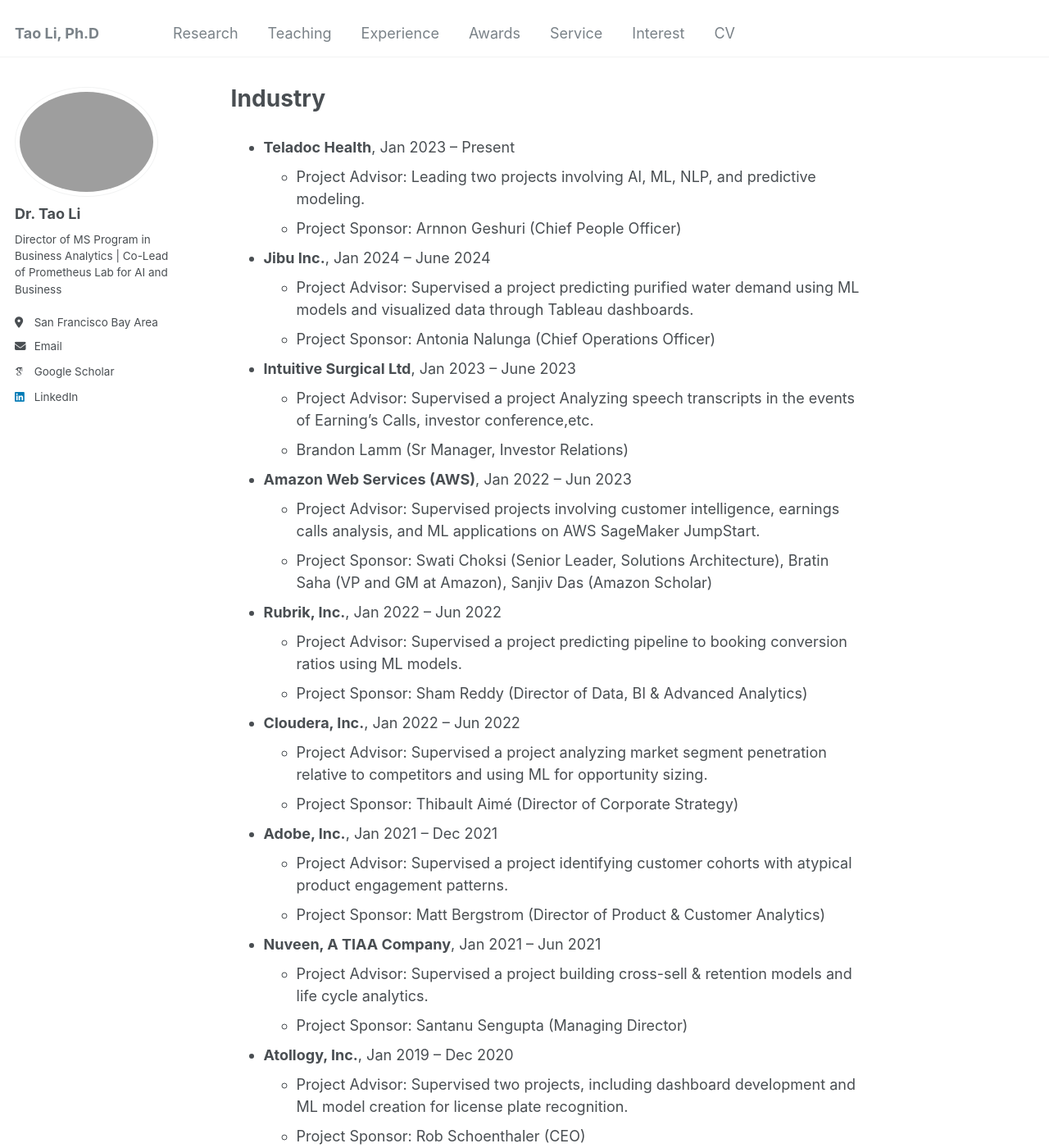
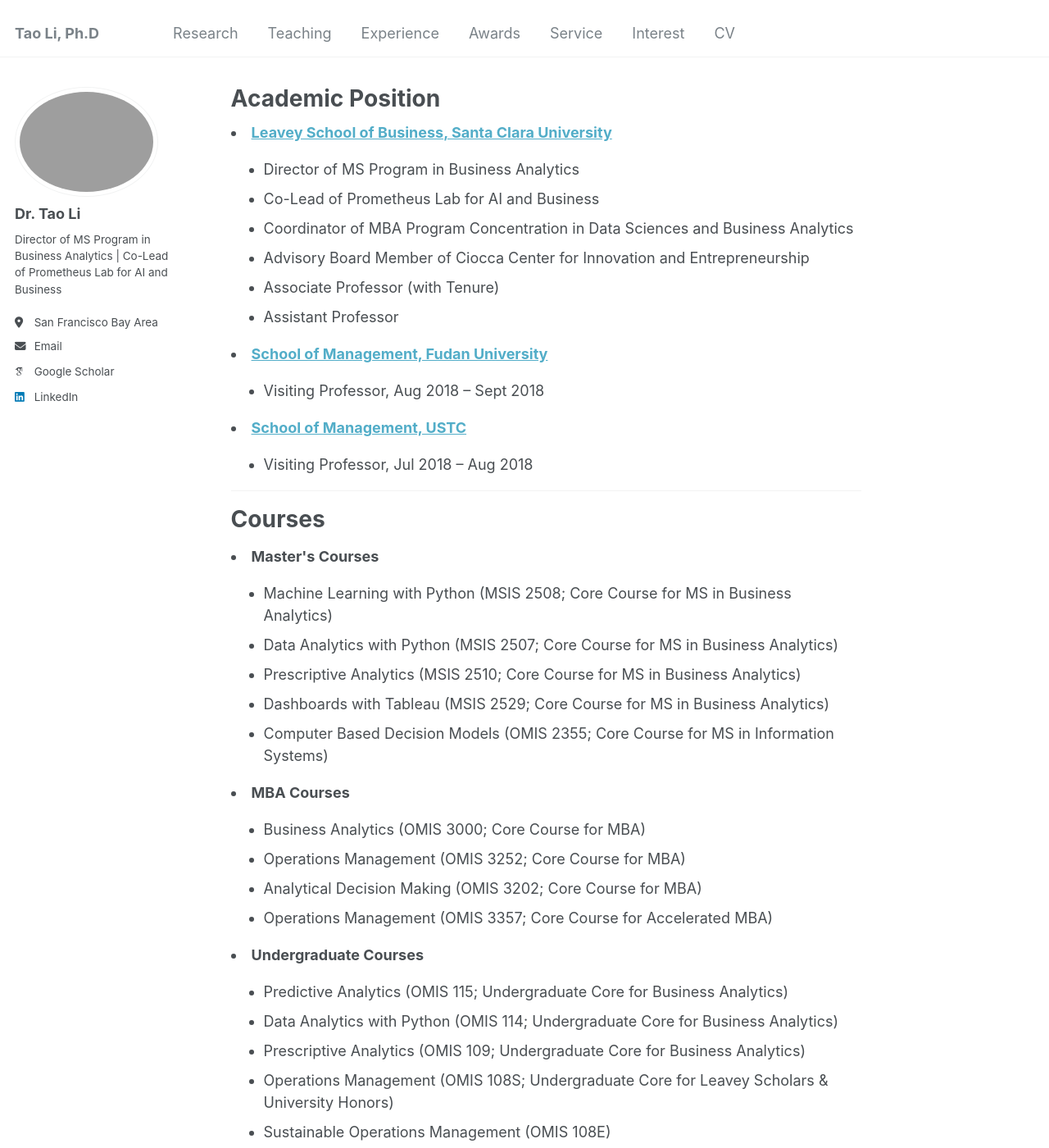
Before and after one commit to Prof-TaoLi/Homepage, a Jekyll site: the page built from _pages/teaching.md, in a window 1280 px wide and 1400 px high. Shown: the whole window at 82% size. Built offline with Jekyll 4.4.1, drawn with Linux system fonts in a browser that asks for light colours; some web fonts are replaced; some of the changed text lies outside the part shown.

Commit message:
Update teaching.md

```diff
--- a/_pages/teaching.md
+++ b/_pages/teaching.md
@@ -1,72 +1,64 @@
 ---
-permalink: /industry/
-title: "Industry"
+permalink: /teaching/
 author_profile: true
+title: Academic Position
 ---
-
-<ul>
-  <li><strong>Teladoc Health</strong>, Jan 2023 – Present
-    <ul>
-      <li>Project Advisor: Leading two projects involving AI, ML, NLP, and predictive modeling.</li>
-      <li>Project Sponsor: Arnnon Geshuri (Chief People Officer)</li>
-    </ul>
-  </li>
+  <li><strong><a href="https://www.scu.edu/business/">Leavey School of Business, Santa Clara University</a></strong></li>
+  <ul>
+    <li>Director of MS Program in Business Analytics</li>
+    <li>Co-Lead of Prometheus Lab for AI and Business</li>
+    <li>Coordinator of MBA Program Concentration in Data Sciences and Business Analytics</li>
+    <li>Advisory Board Member of Ciocca Center for Innovation and Entrepreneurship</li>
+    <li>Associate Professor (with Tenure)</li>
+    <li>Assistant Professor</li>
+  </ul>
 
 
-  <li><strong>Jibu Inc.</strong>, Jan 2024 – June 2024
-    <ul>
-      <li>Project Advisor: Supervised a project predicting purified water demand using ML models and visualized data through Tableau dashboards.</li>
-      <li>Project Sponsor: Antonia Nalunga (Chief Operations Officer)</li>
-    </ul>
-  </li>
 
-  <li><strong>Intuitive Surgical Ltd</strong>, Jan 2023 – June 2023
-    <ul>
-      <li>Project Advisor: Supervised a project Analyzing speech transcripts in the events of Earning’s Calls,
-investor conference,etc.</li>
-      <li>Brandon Lamm (Sr Manager, Investor Relations)</li>
-    </ul>
-  </li>
+  <li><strong><a href="https://www.fdsm.fudan.edu.cn/en/">School of Management, Fudan University</a></strong></li>
+  <ul>
+    <li>Visiting Professor, Aug 2018 – Sept 2018</li>
+  </ul>
 
-  <li><strong>Amazon Web Services (AWS)</strong>, Jan 2022 – Jun 2023
-    <ul>
-      <li>Project Advisor: Supervised projects involving customer intelligence, earnings calls analysis, and ML applications on AWS SageMaker JumpStart.</li>
-      <li>Project Sponsor: Swati Choksi (Senior Leader, Solutions Architecture), Bratin Saha (VP and GM at Amazon), Sanjiv Das (Amazon Scholar)</li>
-    </ul>
-  </li>
 
-  <li><strong>Rubrik, Inc.</strong>, Jan 2022 – Jun 2022
-    <ul>
-      <li>Project Advisor: Supervised a project predicting pipeline to booking conversion ratios using ML models.</li>
-      <li>Project Sponsor: Sham Reddy (Director of Data, BI & Advanced Analytics)</li>
-    </ul>
-  </li>
 
-  <li><strong>Cloudera, Inc.</strong>, Jan 2022 – Jun 2022
-    <ul>
-      <li>Project Advisor: Supervised a project analyzing market segment penetration relative to competitors and using ML for opportunity sizing.</li>
-      <li>Project Sponsor: Thibault Aimé (Director of Corporate Strategy)</li>
-    </ul>
-  </li>
+  <li><strong><a href="https://en.business.ustc.edu.cn/main.htm">School of Management, USTC</a></strong></li>
+  <ul>
+    <li>Visiting Professor, Jul 2018 – Aug 2018</li>
+  </ul>
 
-  <li><strong>Adobe, Inc.</strong>, Jan 2021 – Dec 2021
-    <ul>
-      <li>Project Advisor: Supervised a project identifying customer cohorts with atypical product engagement patterns.</li>
-      <li>Project Sponsor: Matt Bergstrom (Director of Product & Customer Analytics)</li>
-    </ul>
-  </li>
 
-  <li><strong>Nuveen, A TIAA Company</strong>, Jan 2021 – Jun 2021
-    <ul>
-      <li>Project Advisor: Supervised a project building cross-sell & retention models and life cycle analytics.</li>
-      <li>Project Sponsor: Santanu Sengupta (Managing Director)</li>
-    </ul>
-  </li>
+<hr>
 
-  <li><strong>Atollogy, Inc.</strong>, Jan 2019 – Dec 2020
-    <ul>
-      <li>Project Advisor: Supervised two projects, including dashboard development and ML model creation for license plate recognition.</li>
-      <li>Project Sponsor: Rob Schoenthaler (CEO)</li>
-    </ul>
-  </li>
-</ul>
+<h1>Courses</h1>
+
+  <li><strong>Master's Courses</strong></li>
+  <ul>
+    <li>Machine Learning with Python (MSIS 2508; Core Course for MS in Business Analytics)</li>
+    <li>Data Analytics with Python (MSIS 2507; Core Course for MS in Business Analytics)</li>
+    <li>Prescriptive Analytics (MSIS 2510; Core Course for MS in Business Analytics)</li>
+    <li>Dashboards with Tableau (MSIS 2529; Core Course for MS in Business Analytics)</li>
+    <li>Computer Based Decision Models (OMIS 2355; Core Course for MS in Information Systems)</li>
+  </ul>
+
+
+
+  <li><strong>MBA Courses</strong></li>
+  <ul>
+    <li>Business Analytics (OMIS 3000; Core Course for MBA)</li>
+    <li>Operations Management (OMIS 3252; Core Course for MBA)</li>
+    <li>Analytical Decision Making (OMIS 3202; Core Course for MBA)</li>
+    <li>Operations Management (OMIS 3357; Core Course for Accelerated MBA)</li>
+  </ul>
+
+
+
+  <li><strong>Undergraduate Courses</strong></li>
+  <ul>
+    <li>Predictive Analytics (OMIS 115; Undergraduate Core for Business Analytics)</li>
+    <li>Data Analytics with Python (OMIS 114; Undergraduate Core for Business Analytics)</li>
+    <li>Prescriptive Analytics (OMIS 109; Undergraduate Core for Business Analytics)</li>
+    <li>Operations Management (OMIS 108S; Undergraduate Core for Leavey Scholars & University Honors)</li>
+    <li>Sustainable Operations Management (OMIS 108E)</li>
+    <li>Operations Management (OMIS 108; Undergraduate Core for all business majors)</li>
+  </ul>
```
